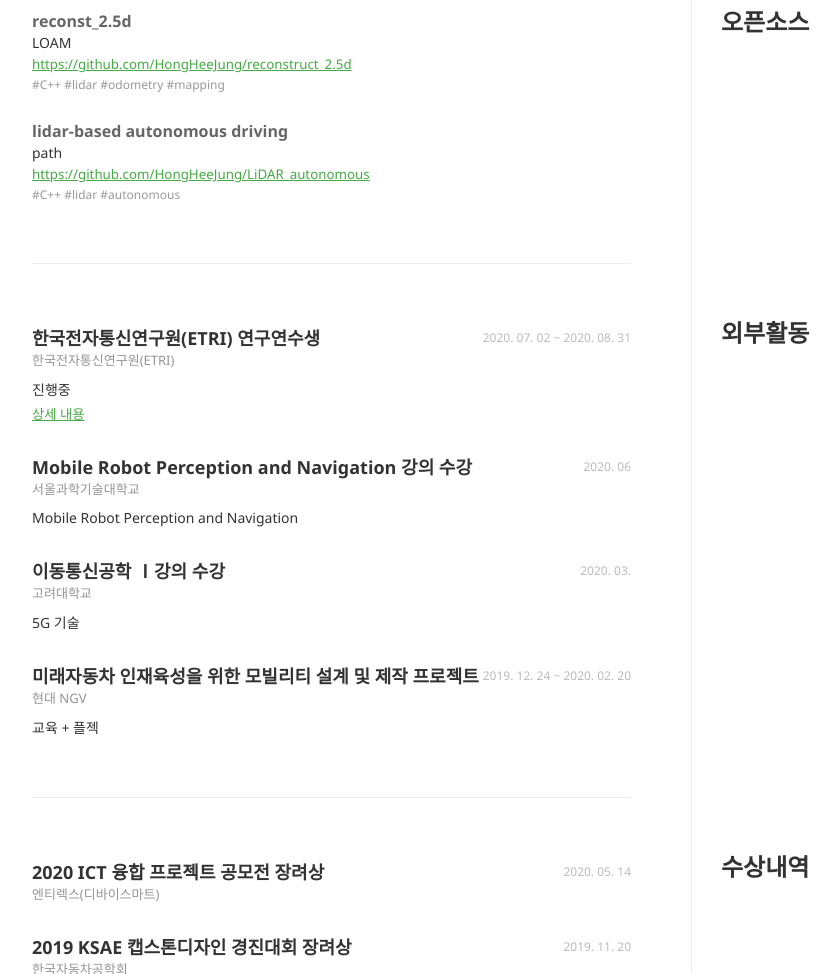
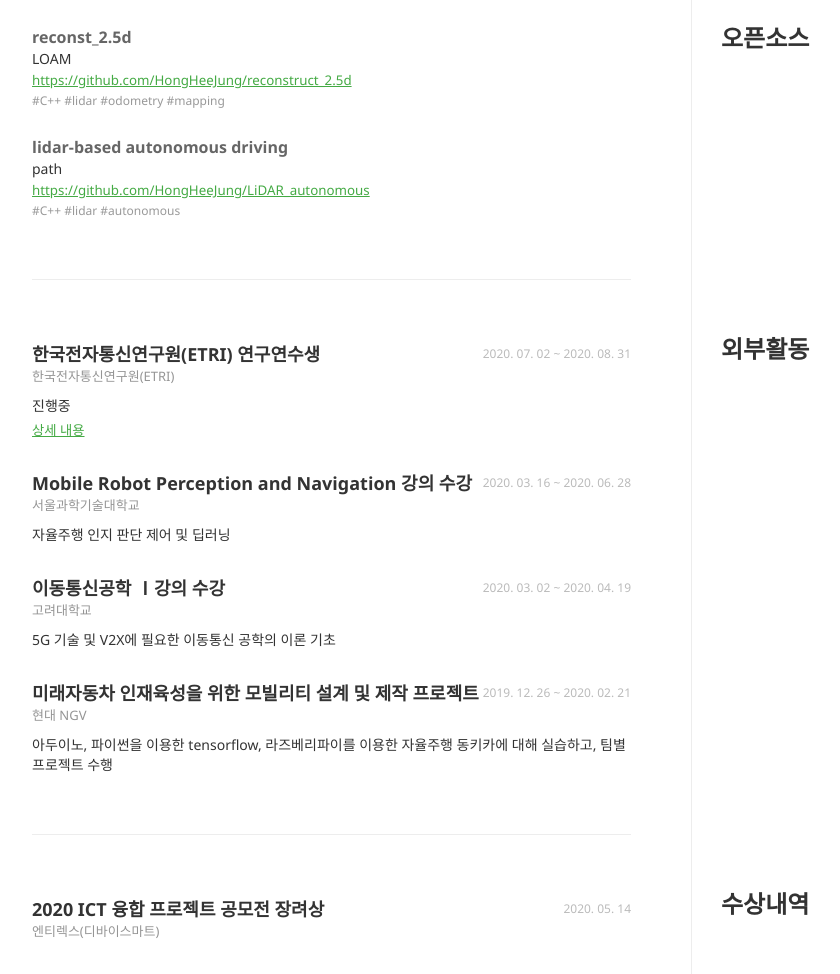
Before and after one commit to HongHeeJung/HongHeeJung.github.io, a plain HTML site: page index.html in a window 1280 px wide. Shown: the part 1257-2231 px from the top of the page, without its empty margins (188-1028 px from the left). Drawn offline with Linux system fonts and the light colour scheme.

Commit message:
Update index.html

```diff
--- a/index.html
+++ b/index.html
@@ -71,7 +71,7 @@
                 <li>
                   <h3><a href="#" target="_blank">사물-사람-공간의 유기적 연결을 위한 초연결 공간의 분산 지능 핵심원천기술 개발</a></h3>
                   <p class="detail">
-                    사물-사람-공간의 유기적 연결을 위한 초연결 공간의 분산 지능 핵심원천기술 개발
+                    "상용 2D 라이다에 모터를 추가한 드론용 3D 라이다 설계 및 제어" 과제를 맡아 라이다와 모터를 ROS로 제어하여 3D 공간 정보 획득하였고, 이를 바탕으로 mapping 작업을 진행하고 있습니다.
                     <blockquote>
                       Language: C++, C <br>
                       Embedded Board: Jetson TX2(Ubuntu 18.04), Arduino nano <br>
@@ -87,7 +87,7 @@
                 <li>
                   <h3><a href="#" target="_blank">ROSchool</a></h3>
                   <p class="detail">
-                    Improvement of LiDAR-based autonomous driving performance in random starting points
+                    ROS 환경에서의 라이다와 모터 제어 및 직선 차선 추종 알고리즘 개발
                     <blockquote>
                       Language: C++, C <br>
                       Embedded Board: Raspberry pi 4b(Ubuntu 18.04), Arduino uno <br>
@@ -189,27 +189,27 @@
                 <li>
                   <h3>Mobile Robot Perception and Navigation 강의 수강</h3>
                   <h4 class="organization">서울과학기술대학교</h4>
-                  <span class="date">2020. 06</span>
+                  <span class="date">2020. 03. 16 ~ 2020. 06. 28</span>
                   <p class="detail">
-                    Mobile Robot Perception and Navigation
+                    자율주행 인지 판단 제어 및 딥러닝
                   </p>
                 </li>
 
                 <li>
                   <h3>이동통신공학 Ⅰ강의 수강</h3>
                   <h4 class="organization">고려대학교</h4>
-                  <span class="date">2020. 03. </span>
+                  <span class="date">2020. 03. 02 ~ 2020. 04. 19</span>
                   <p class="detail">
-                    5G 기술
+                    5G 기술 및 V2X에 필요한 이동통신 공학의 이론 기초
                   </p>
                 </li>
 
                 <li>
                   <h3>미래자동차 인재육성을 위한 모빌리티 설계 및 제작 프로젝트</h3>
                   <h4 class="organization">현대 NGV</h4>
-                  <span class="date">2019. 12. 24 ~ 2020. 02. 20</span>
+                  <span class="date">2019. 12. 26 ~ 2020. 02. 21</span>
                   <p class="detail">
-                    교육 + 플젝
+                    아두이노, 파이썬을 이용한 tensorflow, 라즈베리파이를 이용한 자율주행 동키카에 대해 실습하고, 팀별 프로젝트 수행
                   </p>
                 </li>
               </ul>
@@ -247,14 +247,14 @@
                 <li>
                   <h3>C++</h3>
                   <div class="skill-bar">
-                    <span class="bar" style="width: 80% ;"></span>
+                    <span class="bar" style="width:70% ;"></span>
                   </div>
                 </li>
 
                 <li>
                   <h3>Linux command</h3>
                   <div class="skill-bar">
-                    <span class="bar" style="width: 80% ;"></span>
+                    <span class="bar" style="width: 70% ;"></span>
                   </div>
                 </li>
 
```
